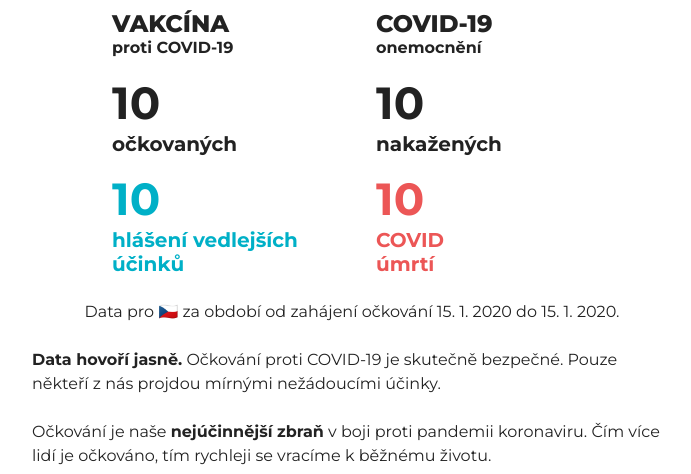
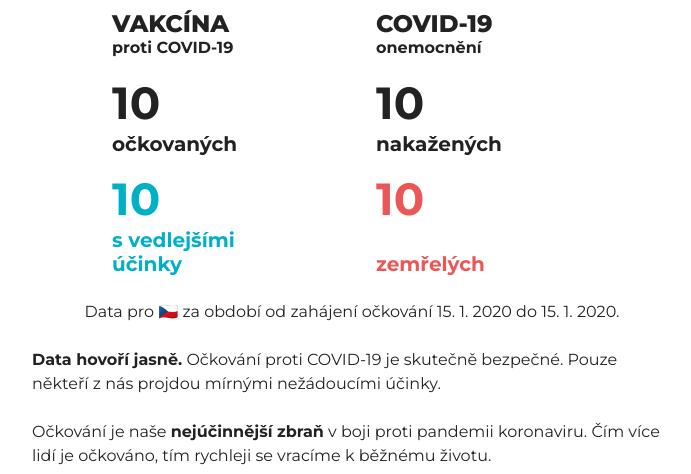
Before and after one commit to iniciativa-snih/je-ockovani-bezpecne, a Flask app: template jeockovanibezpecne/templates/index.jinja2 in a window 1280 px wide. Shown: the part 372-846 px from the top of the page, without its empty margins (288-979 px from the left). Run offline with Flask 2, Linux system fonts and the light colour scheme; the template is opened without the code that fills it: most values are stand-ins (such as "Sample title", 1, 10 or a date in 2020); parts of the project's set-up code (start-up, migrations or seed data) failed here and were passed over.

Commit message:
Change wording

```diff
--- a/jeockovanibezpecne/templates/index.jinja2
+++ b/jeockovanibezpecne/templates/index.jinja2
@@ -41,7 +41,7 @@
         <p class="count vaccinated">{{ vaccinated | fmt_number }}</p>
         <h3>očkovaných</h3>
         <p class="count side-effects">{{ submit.submits | fmt_number }}</p>
-        <h3 class="side-effects">hlášení vedlejších<br/>účinků</h3>
+        <h3 class="side-effects">s&nbsp;vedlejšími<br/>účinky</h3>
       </section>
       <section class="virus">
         <h2>
@@ -52,7 +52,7 @@
         <p class="count covid-infected">{{ cases | fmt_number }}</p>
         <h3 class="covid-infected">nakažených</h3>
         <p class="count covid-deaths">{{ deads | fmt_number }}</p>
-        <h3 class="covid-deaths">COVID<br/>úmrtí</h3>
+        <h3 class="covid-deaths">zemřelých</h3>
       </section>
     </div>
     <p class="period">
```
